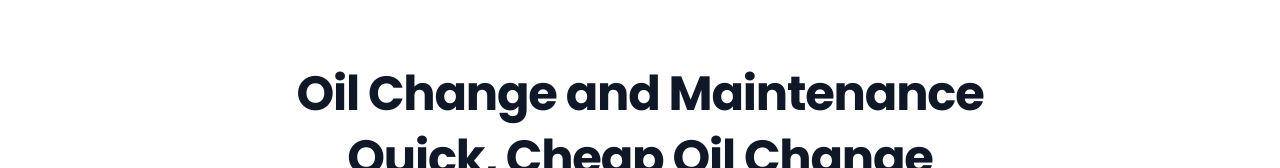
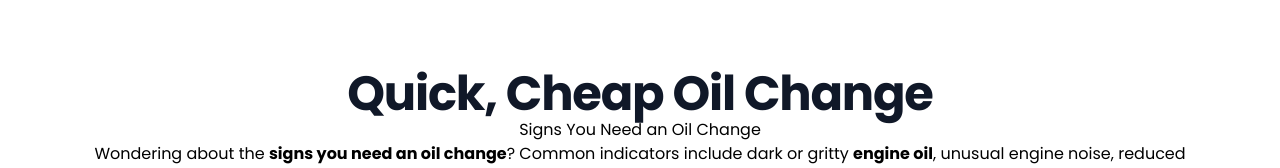
Before and after one commit to oscpaul/a-b, a Next.js app: page /maintenance in a window 1280 px wide. Shown: the part 890-1058 px from the top of the page. Built offline with nearby package versions, Linux system fonts and the light colour scheme.

Commit message:
Update page.tsx

```diff
--- a/app/maintenance/page.tsx
+++ b/app/maintenance/page.tsx
@@ -38,7 +38,7 @@ export default function MaintenancePage() {
   {/* Content */}
   <div className="relative z-20 text-center px-6 max-w-4xl mx-auto pt-12 pb-16 md:pt-0">
     <h1 className="text-4xl sm:text-5xl md:text-6xl lg:text-7xl font-bold tracking-tighter leading-tight text-white mb-6 font-serif">
-      We Create Digital<br />Experiences That Matter
+      Oil Change and <br />Maintenance
     </h1>
 
 
@@ -72,7 +72,7 @@ export default function MaintenancePage() {
   <section className="py-24 bg-white">
     <div className="max-w-6xl mx-auto px-6">
       <div className="text-center mb-16">
-        <h1 className="text-5xl font-bold tracking-tight text-gray-900 mb-4">Oil Change and Maintenance</h1>
+
                 <h2 className="text-5xl font-bold tracking-tight text-gray-900">Quick, Cheap Oil Change</h2>
 
 <h3>Signs You Need an Oil Change</h3>
```
